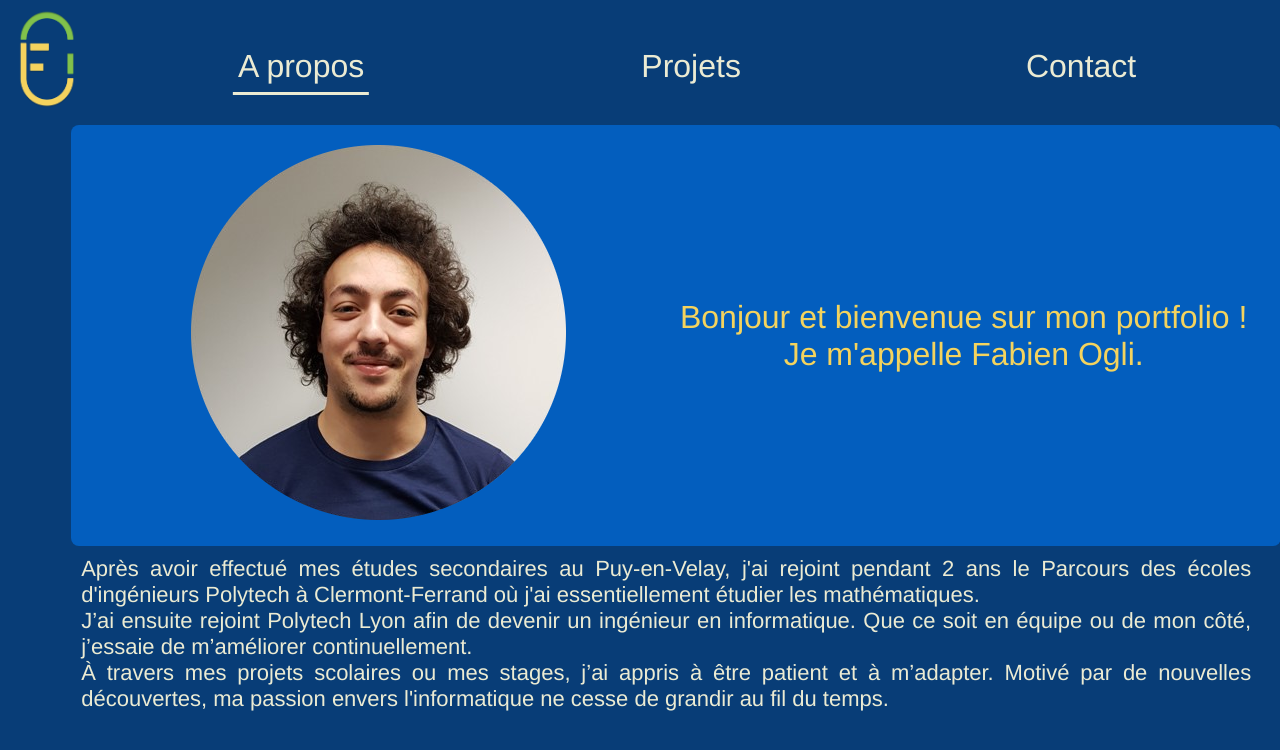
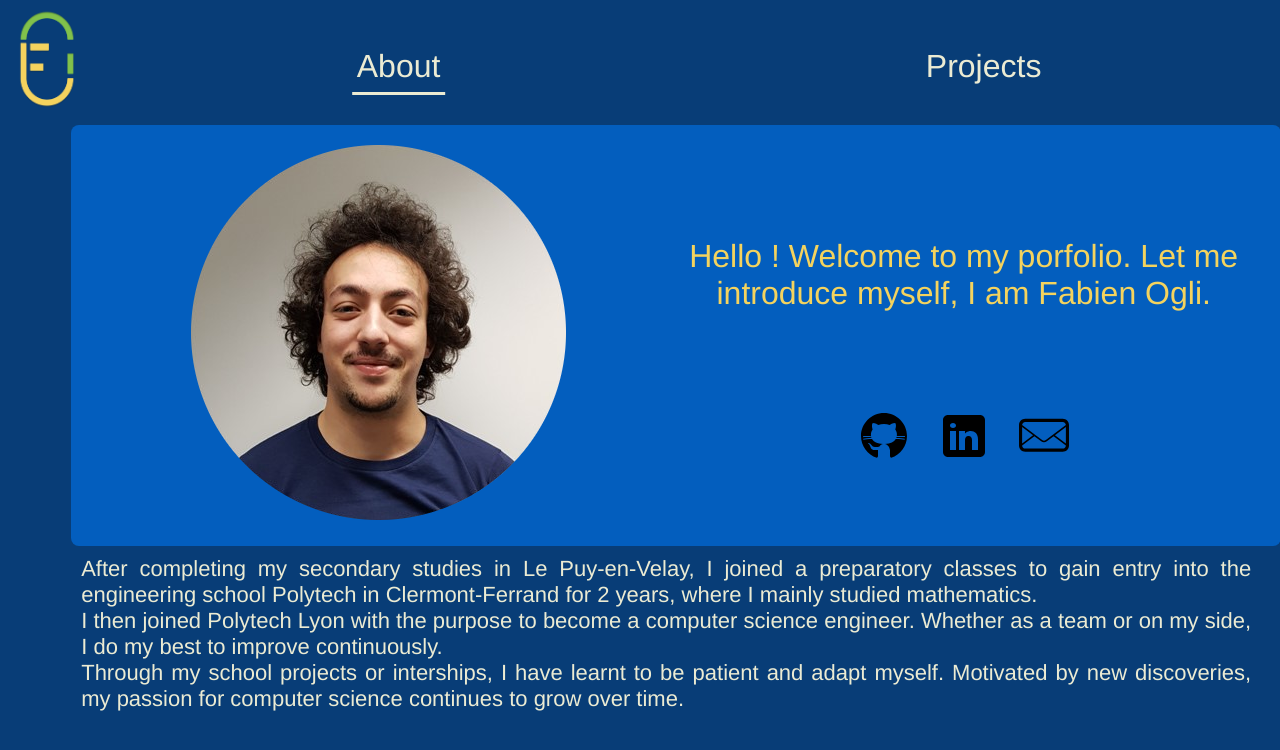
Before and after one commit to fabienogli/fabienogli.github.io, a Vue app: page /#/ in a window 1280 px wide. Shown: the top 750 px of the page. Built offline with nearby package versions, Linux system fonts and the light colour scheme.

Commit message:
no regression i think

```diff
--- a/src/components/About.vue
+++ b/src/components/About.vue
@@ -4,8 +4,57 @@
       <div class="photo">
         <img class="img" src="@/assets/moi.png">
       </div>
-      <div class="name-container container">
+      <div class="top container">
+        <div class="name-container">
           <div class="name">{{headline}}</div>
+        </div>
+        <div class="contacts">
+          <a class="icon-wrapper" target="_blank" href="https://github.com/fabienogli">
+            <svg
+              class="icon"
+              xmlns="http://www.w3.org/2000/svg"
+              viewBox="0 0 50 50"
+              width="100px"
+              height="100px"
+            >
+              <path
+                d="M17.791,46.836C18.502,46.53,19,45.823,19,45v-5.4c0-0.197,0.016-0.402,0.041-0.61C19.027,38.994,19.014,38.997,19,39 c0,0-3,0-3.6,0c-1.5,0-2.8-0.6-3.4-1.8c-0.7-1.3-1-3.5-2.8-4.7C8.9,32.3,9.1,32,9.7,32c0.6,0.1,1.9,0.9,2.7,2c0.9,1.1,1.8,2,3.4,2 c2.487,0,3.82-0.125,4.622-0.555C21.356,34.056,22.649,33,24,33v-0.025c-5.668-0.182-9.289-2.066-10.975-4.975 c-3.665,0.042-6.856,0.405-8.677,0.707c-0.058-0.327-0.108-0.656-0.151-0.987c1.797-0.296,4.843-0.647,8.345-0.714 c-0.112-0.276-0.209-0.559-0.291-0.849c-3.511-0.178-6.541-0.039-8.187,0.097c-0.02-0.332-0.047-0.663-0.051-0.999 c1.649-0.135,4.597-0.27,8.018-0.111c-0.079-0.5-0.13-1.011-0.13-1.543c0-1.7,0.6-3.5,1.7-5c-0.5-1.7-1.2-5.3,0.2-6.6 c2.7,0,4.6,1.3,5.5,2.1C21,13.4,22.9,13,25,13s4,0.4,5.6,1.1c0.9-0.8,2.8-2.1,5.5-2.1c1.5,1.4,0.7,5,0.2,6.6c1.1,1.5,1.7,3.2,1.6,5 c0,0.484-0.045,0.951-0.11,1.409c3.499-0.172,6.527-0.034,8.204,0.102c-0.002,0.337-0.033,0.666-0.051,0.999 c-1.671-0.138-4.775-0.28-8.359-0.089c-0.089,0.336-0.197,0.663-0.325,0.98c3.546,0.046,6.665,0.389,8.548,0.689 c-0.043,0.332-0.093,0.661-0.151,0.987c-1.912-0.306-5.171-0.664-8.879-0.682C35.112,30.873,31.557,32.75,26,32.969V33 c2.6,0,5,3.9,5,6.6V45c0,0.823,0.498,1.53,1.209,1.836C41.37,43.804,48,35.164,48,25C48,12.318,37.683,2,25,2S2,12.318,2,25 C2,35.164,8.63,43.804,17.791,46.836z"
+              ></path>
+            </svg>
+          </a>
+          <a class="icon-wrapper" target="_blank" href="https://www.linkedin.com/in/fabien-ogli/">
+            <svg
+              xmlns="http://www.w3.org/2000/svg"
+              class="icon"
+              viewBox="0 0 50 50"
+              width="100px"
+              height="100px"
+            >
+              <path
+                d="M41,4H9C6.24,4,4,6.24,4,9v32c0,2.76,2.24,5,5,5h32c2.76,0,5-2.24,5-5V9C46,6.24,43.76,4,41,4z M17,20v19h-6V20H17z M11,14.47c0-1.4,1.2-2.47,3-2.47s2.93,1.07,3,2.47c0,1.4-1.12,2.53-3,2.53C12.2,17,11,15.87,11,14.47z M39,39h-6c0,0,0-9.26,0-10 c0-2-1-4-3.5-4.04h-0.08C27,24.96,26,27.02,26,29c0,0.91,0,10,0,10h-6V20h6v2.56c0,0,1.93-2.56,5.81-2.56 c3.97,0,7.19,2.73,7.19,8.26V39z"
+              ></path>
+            </svg>
+          </a>
+          <a class="icon-wrapper" href="mailto:fabien.ogli@gmail.com">
+            <svg
+              enable-background="new 0 0 32 32"
+              class="icon"
+              height="100px"
+              id="Layer_1"
+              version="1.1"
+              viewBox="0 0 32 32"
+              width="100px"
+              xml:space="preserve"
+              xmlns="http://www.w3.org/2000/svg"
+              xmlns:xlink="http://www.w3.org/1999/xlink"
+            >
+              <path
+                d="M28,5H4C1.791,5,0,6.792,0,9v13c0,2.209,1.791,4,4,4h24c2.209,0,4-1.791,4-4V9  C32,6.792,30.209,5,28,5z M2,10.25l6.999,5.25L2,20.75V10.25z M30,22c0,1.104-0.898,2-2,2H4c-1.103,0-2-0.896-2-2l7.832-5.875  l4.368,3.277c0.533,0.398,1.166,0.6,1.8,0.6c0.633,0,1.266-0.201,1.799-0.6l4.369-3.277L30,22L30,22z M30,20.75l-7-5.25l7-5.25  V20.75z M17.199,18.602c-0.349,0.262-0.763,0.4-1.199,0.4c-0.436,0-0.851-0.139-1.2-0.4L10.665,15.5l-0.833-0.625L2,9.001V9  c0-1.103,0.897-2,2-2h24c1.102,0,2,0.897,2,2L17.199,18.602z"
+                id="mail"
+              ></path>
+            </svg>
+          </a>
+        </div>
       </div>
     </div>
     <div class="about-content container" v-html="content[lang]">{{content[lang]}}</div>
@@ -50,8 +99,8 @@
         clearInterval(interval);
       }
       return interval;
-    },
-  },
+    }
+  }
 };
 </script>
 
@@ -87,14 +136,36 @@
   }
   background-color: $primaryLight;
   border-radius: 8px;
-  .name-container {
+  .top {
     flex: 1;
     display: flex;
     flex-flow: column wrap;
+    justify-content: flex-end;
+    align-items: center;
+    .name-container {
+      flex: 2;
+      display: flex;
+      flex-flow: column wrap;
+      align-items: center;
       justify-content: center;
+      align-content: center;
       .name {
         color: $accentColor;
         font-size: $subtitle;
+        display: flex;
+      }
+    }
+    .contacts {
+      flex: 1;
+      display: flex;
+      flex-flow: row wrap;
+      justify-content: center;
+      .icon {
+        flex: 1;
+        padding: 15px;
+        width: 50px;
+        height: 50px;
+      }
     }
   }
 }
--- /dev/null
+++ b/src/components/Link.vue
@@ -0,0 +1,101 @@
+<template>
+  <div class="contacts">
+    <a class="icon-wrapper" target="_blank" href="https://github.com/fabienogli">
+      <svg
+        class="icon"
+        xmlns="http://www.w3.org/2000/svg"
+        viewBox="0 0 50 50"
+        width="100px"
+        height="100px"
+      >
+        <path
+          d="M17.791,46.836C18.502,46.53,19,45.823,19,45v-5.4c0-0.197,0.016-0.402,0.041-0.61C19.027,38.994,19.014,38.997,19,39 c0,0-3,0-3.6,0c-1.5,0-2.8-0.6-3.4-1.8c-0.7-1.3-1-3.5-2.8-4.7C8.9,32.3,9.1,32,9.7,32c0.6,0.1,1.9,0.9,2.7,2c0.9,1.1,1.8,2,3.4,2 c2.487,0,3.82-0.125,4.622-0.555C21.356,34.056,22.649,33,24,33v-0.025c-5.668-0.182-9.289-2.066-10.975-4.975 c-3.665,0.042-6.856,0.405-8.677,0.707c-0.058-0.327-0.108-0.656-0.151-0.987c1.797-0.296,4.843-0.647,8.345-0.714 c-0.112-0.276-0.209-0.559-0.291-0.849c-3.511-0.178-6.541-0.039-8.187,0.097c-0.02-0.332-0.047-0.663-0.051-0.999 c1.649-0.135,4.597-0.27,8.018-0.111c-0.079-0.5-0.13-1.011-0.13-1.543c0-1.7,0.6-3.5,1.7-5c-0.5-1.7-1.2-5.3,0.2-6.6 c2.7,0,4.6,1.3,5.5,2.1C21,13.4,22.9,13,25,13s4,0.4,5.6,1.1c0.9-0.8,2.8-2.1,5.5-2.1c1.5,1.4,0.7,5,0.2,6.6c1.1,1.5,1.7,3.2,1.6,5 c0,0.484-0.045,0.951-0.11,1.409c3.499-0.172,6.527-0.034,8.204,0.102c-0.002,0.337-0.033,0.666-0.051,0.999 c-1.671-0.138-4.775-0.28-8.359-0.089c-0.089,0.336-0.197,0.663-0.325,0.98c3.546,0.046,6.665,0.389,8.548,0.689 c-0.043,0.332-0.093,0.661-0.151,0.987c-1.912-0.306-5.171-0.664-8.879-0.682C35.112,30.873,31.557,32.75,26,32.969V33 c2.6,0,5,3.9,5,6.6V45c0,0.823,0.498,1.53,1.209,1.836C41.37,43.804,48,35.164,48,25C48,12.318,37.683,2,25,2S2,12.318,2,25 C2,35.164,8.63,43.804,17.791,46.836z"
+        ></path>
+      </svg>
+    </a>
+    <a class="icon-wrapper" target="_blank" href="https://www.linkedin.com/in/fabien-ogli/">
+      <svg
+        xmlns="http://www.w3.org/2000/svg"
+        class="icon"
+        viewBox="0 0 50 50"
+        width="100px"
+        height="100px"
+      >
+        <path
+          d="M41,4H9C6.24,4,4,6.24,4,9v32c0,2.76,2.24,5,5,5h32c2.76,0,5-2.24,5-5V9C46,6.24,43.76,4,41,4z M17,20v19h-6V20H17z M11,14.47c0-1.4,1.2-2.47,3-2.47s2.93,1.07,3,2.47c0,1.4-1.12,2.53-3,2.53C12.2,17,11,15.87,11,14.47z M39,39h-6c0,0,0-9.26,0-10 c0-2-1-4-3.5-4.04h-0.08C27,24.96,26,27.02,26,29c0,0.91,0,10,0,10h-6V20h6v2.56c0,0,1.93-2.56,5.81-2.56 c3.97,0,7.19,2.73,7.19,8.26V39z"
+        ></path>
+      </svg>
+    </a>
+    <a class="icon-wrapper" href="mailto:fabien.ogli@gmail.com">
+      <svg
+        enable-background="new 0 0 32 32"
+        class="icon"
+        height="100px"
+        id="Layer_1"
+        version="1.1"
+        viewBox="0 0 32 32"
+        width="100px"
+        xml:space="preserve"
+        xmlns="http://www.w3.org/2000/svg"
+        xmlns:xlink="http://www.w3.org/1999/xlink"
+      >
+        <path
+          d="M28,5H4C1.791,5,0,6.792,0,9v13c0,2.209,1.791,4,4,4h24c2.209,0,4-1.791,4-4V9  C32,6.792,30.209,5,28,5z M2,10.25l6.999,5.25L2,20.75V10.25z M30,22c0,1.104-0.898,2-2,2H4c-1.103,0-2-0.896-2-2l7.832-5.875  l4.368,3.277c0.533,0.398,1.166,0.6,1.8,0.6c0.633,0,1.266-0.201,1.799-0.6l4.369-3.277L30,22L30,22z M30,20.75l-7-5.25l7-5.25  V20.75z M17.199,18.602c-0.349,0.262-0.763,0.4-1.199,0.4c-0.436,0-0.851-0.139-1.2-0.4L10.665,15.5l-0.833-0.625L2,9.001V9  c0-1.103,0.897-2,2-2h24c1.102,0,2,0.897,2,2L17.199,18.602z"
+          id="mail"
+        ></path>
+      </svg>
+    </a>
+  </div>
+</template>
+
+<script>
+export default {
+  name: "Contact",
+  data() {
+    return {
+      headline: "",
+      content: text.content,
+      interval: ""
+    };
+  },
+  computed: {
+
+  },
+  methods: {
+    writeHeadline() {
+      let lang = this.$store.getters["lang/get"];
+      let headline = text.headline[lang];
+      this.headline = "";
+      if (headline === undefined) {
+        return;
+      }
+      let i = 0;
+      let interval = setInterval(() => {
+        this.headline += headline.charAt(i);
+        i++;
+      }, 50);
+      if (i === headline.length) {
+        clearInterval(interval);
+      }
+      return interval;
+    }
+  }
+};
+</script>
+
+<style lang="scss" scoped>
+@import "~@/styles/_variables";
+
+.contacts {
+  flex: 1;
+  display: flex;
+  flex-flow: row wrap;
+  justify-content: center;
+  .icon {
+    flex: 1;
+    padding: 15px;
+    width: 50px;
+    height: 50px;
+  }
+}
+</style>
--- a/src/components/NavBar.vue
+++ b/src/components/NavBar.vue
@@ -3,10 +3,10 @@
     <div class="brand">
       <img class="logo" src="@/assets/logo.png">
     </div>
-    <nav-items-column class="nav-items container column" />
-    <nav-items-row class="nav-items container row" />
+    <nav-items-column :lang="this.lang" :about="this.about" :projects="this.projects" class="nav-items container column"/>
+    <nav-items-row :lang="this.lang" :about="this.about" :projects="this.projects" class="nav-items container row"/>
     <div class="lang container">
-      <select class="lang" v-model="lang" @change="setLang()">
+      <select class="lang" v-model="lang" @change="switchLang()">
         <option value="fr">FR</option>
         <option value="en">EN</option>
       </select>
@@ -15,27 +15,36 @@
 </template>
 
 <script>
-import NavItemsRow from "@/components/NavItemsRow"
-import NavItemsColumn from "@/components/NavItemsColumn"
+import NavItemsRow from "@/components/NavItemsRow";
+import NavItemsColumn from "@/components/NavItemsColumn";
+import text from "@/texts/nav.js";
+
 export default {
   name: "NavBar",
-  components:
-  {
+  components: {
     NavItemsRow,
     NavItemsColumn
   },
-  data() {
+  data(){
     return {
-      lang: "fr",
-    };
+      lang: "en",
+      projects: text.projects,
+      about: text.about,
+    }
   },
   methods: {
     setLang() {
+      let _lang = navigator.userLanguage || navigator.language;
+      _lang = _lang.split("-")[0];
+      if (_lang === "fr" || _lang === "en") {
+        this.lang = _lang;
+        this.$store.dispatch("lang/setLang", this.lang);
+      }
+    },
+    switchLang() {
       this.$store.dispatch("lang/setLang", this.lang);
     },
-    toggle() {
-
-    }
+    toggle() {}
   },
   mounted() {
     this.setLang();
@@ -82,7 +91,7 @@
 }
 .row {
   @media (max-width: 768px) {
-      display: none;
-    }
+    display: none;
+  }
 }
 </style>
--- a/src/components/NavItemsColumn.vue
+++ b/src/components/NavItemsColumn.vue
@@ -36,13 +36,6 @@
                     :to="{ name: 'projects' }"
                   >{{projects[lang]}}</router-link>
                 </li>
-                <li class="li-link" @click="collapse">
-                  <router-link
-                    class="link"
-                    active-class="active"
-                    :to="{ name: 'contact' }"
-                  >{{contact[lang]}}</router-link>
-                </li>
               </ul>
             </div>
           </div>
@@ -54,32 +47,21 @@
 </template>
 
 <script>
-import text from "@/texts/nav.js";
 const collapse = {
   methods: {}
 };
 export default {
   name: "NavItemsColumn",
+  props: ["lang", "about", "projects"],
   data() {
     return {
-      lang: "fr",
-      contact: text.contact,
-      projects: text.projects,
-      about: text.about,
       collapsed: false
     };
   },
-
   methods: {
-    setLang() {
-      this.$store.dispatch("lang/setLang", this.lang);
-    },
     collapse() {
       this.collapsed = false;
     }
-  },
-  mounted() {
-    this.setLang();
   }
 };
 </script>
--- a/src/components/NavItemsRow.vue
+++ b/src/components/NavItemsRow.vue
@@ -11,34 +11,18 @@
           :to="{ name: 'projects' }"
         >{{projects[lang]}}</router-link>
       </li>
-      <li class="li-link">
-        <router-link class="link" active-class="active" :to="{ name: 'contact' }">{{contact[lang]}}</router-link>
-      </li>
     </ul>
   </div>
 </template>
 
 <script>
-import text from "@/texts/nav.js";
 export default {
   name: "NavItemsRow",
+  props: ["lang", "about", "projects"],
   data() {
     return {
-      lang: "fr",
-      contact: text.contact,
-      projects: text.projects,
-      about: text.about,
       collapsed: false
     };
-  },
-  methods: {
-    setLang() {
-      this.$store.dispatch("lang/setLang", this.lang);
-    },
-    toggle() {}
-  },
-  mounted() {
-    this.setLang();
   }
 };
 </script>
```
Also changed, not shown: src/App.vue (+19 -18 lines). Lines whose indentation alone changed are shown as unchanged.
